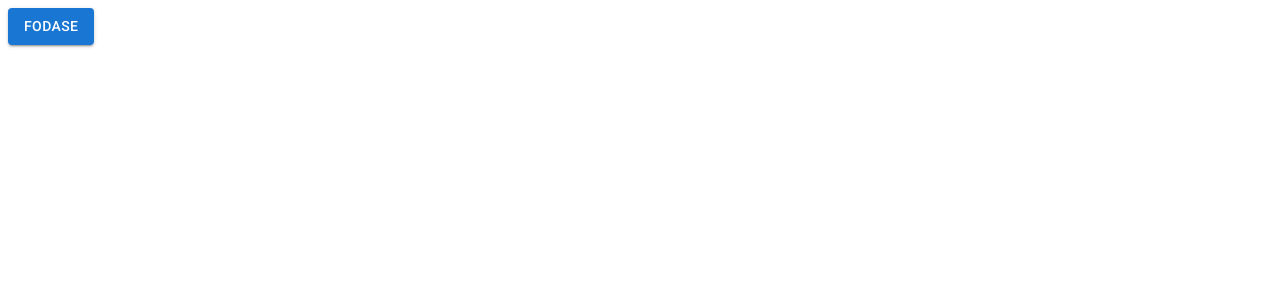
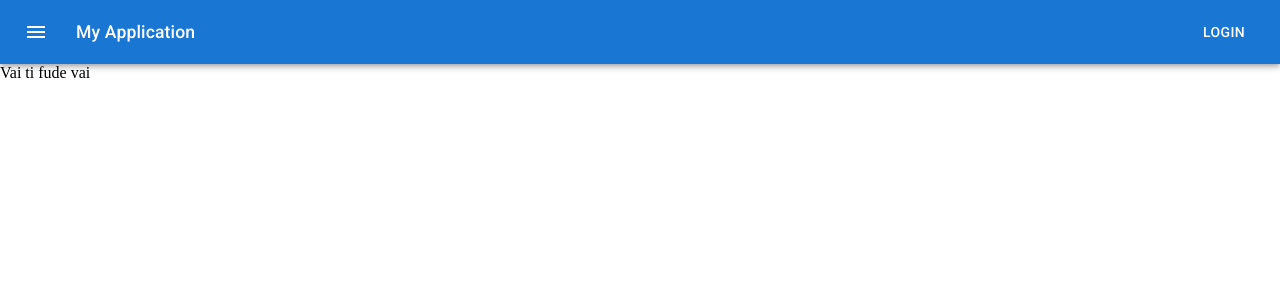
Before and after one commit to caiocsm-sudo/material-react, a React (Create React App) app: page / in a window 1280 px wide. Shown: the top 300 px of the page. Built offline with nearby package versions, Linux system fonts and the light colour scheme.

Commit message:
testing material ui

```diff
--- a/package.json
+++ b/package.json
@@ -5,12 +5,14 @@
   "dependencies": {
     "@emotion/react": "^11.11.1",
     "@emotion/styled": "^11.11.0",
+    "@mui/icons-material": "^5.14.12",
     "@mui/material": "^5.14.11",
     "@testing-library/jest-dom": "^5.17.0",
     "@testing-library/react": "^13.4.0",
     "@testing-library/user-event": "^13.5.0",
     "react": "^18.2.0",
     "react-dom": "^18.2.0",
+    "react-router-dom": "^5.3.4",
     "react-scripts": "5.0.1",
     "web-vitals": "^2.1.4"
   },
--- a/src/App.js
+++ b/src/App.js
@@ -1,11 +1,16 @@
 import React from "react";
-import Button from '@mui/material/Button';
+import { BrowserRouter as Router, Switch, Route } from "react-router-dom/cjs/react-router-dom.min";
+import Home from './pages/Home';
 
 const App = () => {
   return (
-    <Button variant="contained">
-      fodase
-    </Button>
+    <Router>
+      <Switch>
+        <Route exact path="/">
+          <Home />
+        </Route>
+      </Switch>
+    </Router>
   );
 };
 
--- /dev/null
+++ b/src/index.css
@@ -0,0 +1,5 @@
+* {
+  margin: 0;
+  padding: 0;
+  box-sizing: border-box;
+}
--- a/src/index.js
+++ b/src/index.js
@@ -1,6 +1,7 @@
 import React from 'react';
 import ReactDOM from 'react-dom/client';
 import App from './App';
+import "./index.css";
 
 const root = ReactDOM.createRoot(document.getElementById('root'));
 root.render(
--- /dev/null
+++ b/src/pages/Home.js
@@ -0,0 +1,13 @@
+import React from "react";
+import Header from "../partials/Header";
+
+const App = () => {
+  return(
+    <>
+      <Header />
+      <p>Vai ti fude vai</p>
+    </>
+  )
+};
+
+export default App;
--- /dev/null
+++ b/src/partials/Header.js
@@ -0,0 +1,36 @@
+import React from "react";
+import {
+  AppBar,
+  Box,
+  Toolbar,
+  Typography,
+  Button,
+  IconButton,
+} from "@mui/material";
+import MenuIcon from "@mui/icons-material/Menu";
+
+const Header = () => {
+  return (
+    <Box sx={{ flexGrow: 1 }}>
+      <AppBar position="static">
+        <Toolbar>
+          <IconButton
+            size="large"
+            edge="start"
+            color="inherit"
+            aria-label="menu"
+            sx={{ mr: 2 }}
+          >
+            <MenuIcon />
+          </IconButton>
+          <Typography variant="h6" component="div" sx={{ flexGrow: 1, fontSize: '1.1rem' }}>
+            My Application
+          </Typography>
+          <Button color="inherit">Login</Button>
+        </Toolbar>
+      </AppBar>
+    </Box>
+  );
+};
+
+export default Header;
```
Also changed, not shown: testing/array.js (added), 2 other files (tests, documents, lock files or other folders).
